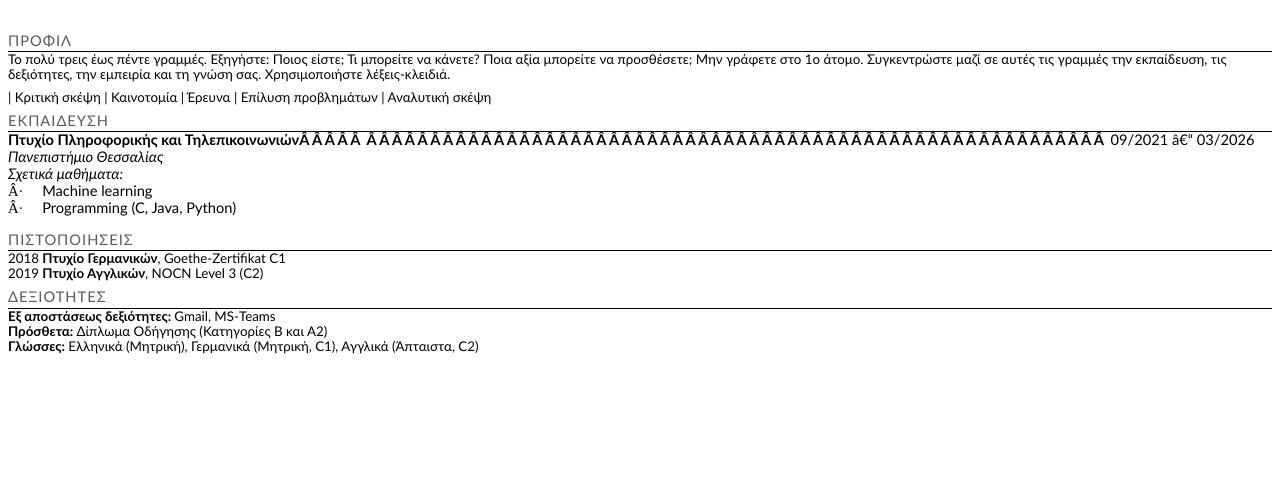
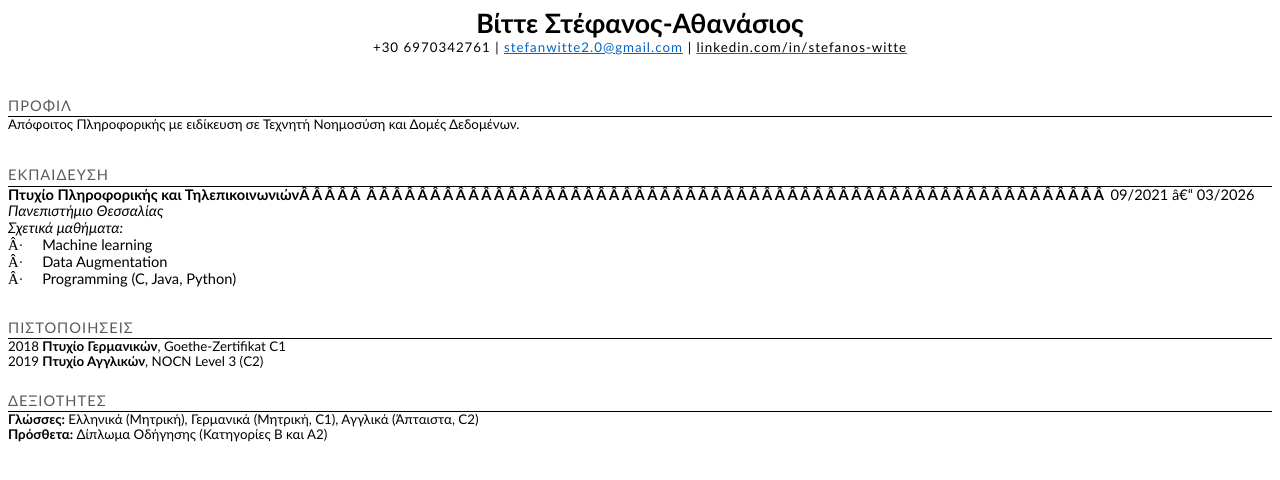
Before and after one commit to SW-160/sw-160.github.io, a plain HTML site: page index.html in a window 1280 px wide. Drawn offline with Linux system fonts and the light colour scheme.

Commit message:
Update index.html

```diff
--- a/index.html
+++ b/index.html
@@ -10,23 +10,23 @@ xmlns="http://www.w3.org/TR/REC-html40">
 <meta name=ProgId content=Word.Document>
 <meta name=Generator content="Microsoft Word 15">
 <meta name=Originator content="Microsoft Word 15">
-<link rel=File-List href="CV-GR%20v1_files/filelist.xml">
+<link rel=File-List href="CV-GR_files/filelist.xml">
 <!--[if gte mso 9]><xml>
  <o:DocumentProperties>
   <o:Author>Careers Assistant</o:Author>
   <o:Template>Normal</o:Template>
   <o:LastAuthor>WITTE STEFANOS-ATHANASIOS</o:LastAuthor>
   <o:Revision>2</o:Revision>
-  <o:TotalTime>72</o:TotalTime>
+  <o:TotalTime>2</o:TotalTime>
   <o:LastPrinted>2020-12-01T14:14:00Z</o:LastPrinted>
-  <o:Created>2026-03-03T15:12:00Z</o:Created>
-  <o:LastSaved>2026-03-03T15:12:00Z</o:LastSaved>
+  <o:Created>2026-03-03T15:50:00Z</o:Created>
+  <o:LastSaved>2026-03-03T15:50:00Z</o:LastSaved>
   <o:Pages>1</o:Pages>
-  <o:Words>128</o:Words>
-  <o:Characters>730</o:Characters>
-  <o:Lines>6</o:Lines>
+  <o:Words>106</o:Words>
+  <o:Characters>607</o:Characters>
+  <o:Lines>5</o:Lines>
   <o:Paragraphs>1</o:Paragraphs>
-  <o:CharactersWithSpaces>857</o:CharactersWithSpaces>
+  <o:CharactersWithSpaces>712</o:CharactersWithSpaces>
   <o:Version>16.00</o:Version>
  </o:DocumentProperties>
  <o:CustomDocumentProperties>
@@ -36,14 +36,14 @@ xmlns="http://www.w3.org/TR/REC-html40">
   <o:AllowPNG/>
  </o:OfficeDocumentSettings>
 </xml><![endif]-->
-<link rel=dataStoreItem href="CV-GR%20v1_files/item0001.xml"
-target="CV-GR%20v1_files/props002.xml">
-<link rel=dataStoreItem href="CV-GR%20v1_files/item0003.xml"
-target="CV-GR%20v1_files/props004.xml">
-<link rel=dataStoreItem href="CV-GR%20v1_files/item0005.xml"
-target="CV-GR%20v1_files/props006.xml">
-<link rel=themeData href="CV-GR%20v1_files/themedata.thmx">
-<link rel=colorSchemeMapping href="CV-GR%20v1_files/colorschememapping.xml">
+<link rel=dataStoreItem href="CV-GR_files/item0001.xml"
+target="CV-GR_files/props002.xml">
+<link rel=dataStoreItem href="CV-GR_files/item0003.xml"
+target="CV-GR_files/props004.xml">
+<link rel=dataStoreItem href="CV-GR_files/item0005.xml"
+target="CV-GR_files/props006.xml">
+<link rel=themeData href="CV-GR_files/themedata.thmx">
+<link rel=colorSchemeMapping href="CV-GR_files/colorschememapping.xml">
 <!--[if gte mso 9]><xml>
  <w:WordDocument>
   <w:SpellingState>Clean</w:SpellingState>
@@ -1002,16 +1002,16 @@ span.SpellE
 	line-height:107%;}
  /* Page Definitions */
  @page
-	{mso-footnote-separator:url("CV-GR%20v1_files/header.htm") fs;
-	mso-footnote-continuation-separator:url("CV-GR%20v1_files/header.htm") fcs;
-	mso-endnote-separator:url("CV-GR%20v1_files/header.htm") es;
-	mso-endnote-continuation-separator:url("CV-GR%20v1_files/header.htm") ecs;}
+	{mso-footnote-separator:url("CV-GR_files/header.htm") fs;
+	mso-footnote-continuation-separator:url("CV-GR_files/header.htm") fcs;
+	mso-endnote-separator:url("CV-GR_files/header.htm") es;
+	mso-endnote-continuation-separator:url("CV-GR_files/header.htm") ecs;}
 @page WordSection1
 	{size:612.0pt 792.0pt;
 	margin:72.0pt 72.0pt 72.0pt 72.0pt;
 	mso-header-margin:36.0pt;
 	mso-footer-margin:36.0pt;
-	mso-header:url("CV-GR%20v1_files/header.htm") h1;
+	mso-header:url("CV-GR_files/header.htm") h1;
 	mso-paper-source:0;}
 div.WordSection1
 	{page:WordSection1;}
@@ -1474,16 +1474,60 @@ word-wrap:break-word'>
 
 <div class=WordSection1>
 
+<p class=MsoNormal align=center style='margin-bottom:0cm;text-align:center;
+line-height:115%'><b style='mso-bidi-font-weight:normal'><span lang=EL
+style='font-size:20.0pt;line-height:115%;mso-bidi-font-family:Calibri;
+mso-bidi-theme-font:minor-latin;mso-ansi-language:EL'>&#914;&#943;&#964;&#964;&#949;
+&#931;&#964;&#941;&#966;&#945;&#957;&#959;&#962;-&#913;&#952;&#945;&#957;&#940;&#963;&#953;&#959;&#962;<o:p></o:p></span></b></p>
+
+<p class=MsoSubtitle align=center style='margin-bottom:0cm;text-align:center'><span
+lang=EL style='font-size:10.0pt;mso-bidi-font-size:11.0pt;line-height:107%;
+color:windowtext;mso-ansi-language:EL'>+30 6970342761 | </span><span
+lang=EN-GB><a href="mailto:stefanwitte2.0@gmail.com"><span lang=EN-US
+style='font-size:10.0pt;mso-bidi-font-size:11.0pt;line-height:107%;mso-ansi-language:
+EN-US'>stefanwitte</span><span lang=EL style='font-size:10.0pt;mso-bidi-font-size:
+11.0pt;line-height:107%;mso-ansi-language:EL'>2.0@</span><span lang=EN-US
+style='font-size:10.0pt;mso-bidi-font-size:11.0pt;line-height:107%;mso-ansi-language:
+EN-US'>g</span><span style='font-size:10.0pt;mso-bidi-font-size:11.0pt;
+line-height:107%'>mail</span><span lang=EL style='font-size:10.0pt;mso-bidi-font-size:
+11.0pt;line-height:107%;mso-ansi-language:EL'>.</span><span style='font-size:
+10.0pt;mso-bidi-font-size:11.0pt;line-height:107%'>com</span></a></span><span
+lang=EN-GB style='mso-ansi-language:EL'> </span><span lang=EL style='font-size:
+10.0pt;mso-bidi-font-size:11.0pt;line-height:107%;color:windowtext;mso-ansi-language:
+EL'>| </span><span class=SpellE><span class=MsoHyperlink><span lang=EN-GB
+style='font-size:10.0pt;mso-bidi-font-size:11.0pt;line-height:107%;color:windowtext;
+text-decoration:none;text-underline:none'>linkedin</span></span></span><span
+class=MsoHyperlink><span lang=EL style='font-size:10.0pt;mso-bidi-font-size:
+11.0pt;line-height:107%;color:windowtext;mso-ansi-language:EL;text-decoration:
+none;text-underline:none'>.</span></span><span class=MsoHyperlink><span
+lang=EN-GB style='font-size:10.0pt;mso-bidi-font-size:11.0pt;line-height:107%;
+color:windowtext;text-decoration:none;text-underline:none'>com</span></span><span
+class=MsoHyperlink><span lang=EL style='font-size:10.0pt;mso-bidi-font-size:
+11.0pt;line-height:107%;color:windowtext;mso-ansi-language:EL;text-decoration:
+none;text-underline:none'>/</span></span><span class=MsoHyperlink><span
+lang=EN-GB style='font-size:10.0pt;mso-bidi-font-size:11.0pt;line-height:107%;
+color:windowtext;text-decoration:none;text-underline:none'>in</span></span><span
+class=MsoHyperlink><span lang=EL style='font-size:10.0pt;mso-bidi-font-size:
+11.0pt;line-height:107%;color:windowtext;mso-ansi-language:EL;text-decoration:
+none;text-underline:none'>/</span></span><span class=SpellE><span
+class=MsoHyperlink><span lang=EN-GB style='font-size:10.0pt;mso-bidi-font-size:
+11.0pt;line-height:107%;color:windowtext;text-decoration:none;text-underline:
+none'>stefanos</span></span></span><span class=MsoHyperlink><span lang=EL
+style='font-size:10.0pt;mso-bidi-font-size:11.0pt;line-height:107%;color:windowtext;
+mso-ansi-language:EL;text-decoration:none;text-underline:none'>-</span></span><span
+class=SpellE><span class=MsoHyperlink><span lang=EN-GB style='font-size:10.0pt;
+mso-bidi-font-size:11.0pt;line-height:107%;color:windowtext;text-decoration:
+none;text-underline:none'>witte</span></span></span><span lang=EL
+style='font-size:10.0pt;mso-bidi-font-size:11.0pt;line-height:107%;color:windowtext;
+mso-ansi-language:EL'><o:p></o:p></span></p>
+
+<p class=MsoSubtitle style='margin-bottom:0cm;line-height:115%'><span
+lang=EN-US style='mso-ansi-language:EN-US'><o:p>&nbsp;</o:p></span></p>
+
+<p class=MsoNormal><span lang=EN-US style='mso-ansi-language:EN-US'><o:p>&nbsp;</o:p></span></p>
+
 <div style='mso-element:para-border-div;border:none;border-bottom:solid windowtext 1.0pt;
 mso-border-bottom-alt:solid windowtext .5pt;padding:0cm 0cm 1.0pt 0cm'>
-
-<p class=MsoSubtitle style='margin-bottom:0cm;line-height:115%;border:none;
-mso-border-bottom-alt:solid windowtext .5pt;padding:0cm;mso-padding-alt:0cm 0cm 1.0pt 0cm'><span
-lang=EL style='font-size:5.0pt;line-height:115%;mso-ansi-language:EL'><o:p>&nbsp;</o:p></span></p>
-
-<p class=MsoSubtitle style='margin-bottom:0cm;line-height:115%;border:none;
-mso-border-bottom-alt:solid windowtext .5pt;padding:0cm;mso-padding-alt:0cm 0cm 1.0pt 0cm'><span
-lang=EN-US style='mso-ansi-language:EN-US'><o:p>&nbsp;</o:p></span></p>
 
 <p class=MsoSubtitle style='margin-bottom:0cm;line-height:115%;border:none;
 mso-border-bottom-alt:solid windowtext .5pt;padding:0cm;mso-padding-alt:0cm 0cm 1.0pt 0cm'><span
@@ -1492,44 +1536,18 @@ lang=EL style='mso-ansi-language:EL'>&#928;&#929;&#927;&#934;&#921;&#923;<o:p></
 </div>
 
 <p class=MsoNoSpacing style='line-height:115%'><span lang=EL style='font-size:
-10.0pt;line-height:115%;mso-fareast-font-family:Carlito;mso-ansi-language:EL'>&#932;&#959;
-&#960;&#959;&#955;&#973; &#964;&#961;&#949;&#953;&#962; &#941;&#969;&#962;
-&#960;&#941;&#957;&#964;&#949; &#947;&#961;&#945;&#956;&#956;&#941;&#962;.
-&#917;&#958;&#951;&#947;&#942;&#963;&#964;&#949;:
-&#928;&#959;&#953;&#959;&#962; &#949;&#943;&#963;&#964;&#949;; &#932;&#953;
-&#956;&#960;&#959;&#961;&#949;&#943;&#964;&#949; &#957;&#945;
-&#954;&#940;&#957;&#949;&#964;&#949;? &#928;&#959;&#953;&#945;
-&#945;&#958;&#943;&#945; &#956;&#960;&#959;&#961;&#949;&#943;&#964;&#949;
-&#957;&#945; &#960;&#961;&#959;&#963;&#952;&#941;&#963;&#949;&#964;&#949;;
-&#924;&#951;&#957; &#947;&#961;&#940;&#966;&#949;&#964;&#949; &#963;&#964;&#959;
-1&#959; &#940;&#964;&#959;&#956;&#959;.
-&#931;&#965;&#947;&#954;&#949;&#957;&#964;&#961;&#974;&#963;&#964;&#949;
-&#956;&#945;&#950;&#943; &#963;&#949; &#945;&#965;&#964;&#941;&#962;
-&#964;&#953;&#962; &#947;&#961;&#945;&#956;&#956;&#941;&#962; &#964;&#951;&#957;
-&#949;&#954;&#960;&#945;&#943;&#948;&#949;&#965;&#963;&#951;,
-&#964;&#953;&#962;
-&#948;&#949;&#958;&#953;&#972;&#964;&#951;&#964;&#949;&#962;,
-&#964;&#951;&#957; &#949;&#956;&#960;&#949;&#953;&#961;&#943;&#945;
-&#954;&#945;&#953; &#964;&#951; &#947;&#957;&#974;&#963;&#951;
-&#963;&#945;&#962;.
-&#935;&#961;&#951;&#963;&#953;&#956;&#959;&#960;&#959;&#953;&#942;&#963;&#964;&#949;
-&#955;&#941;&#958;&#949;&#953;&#962;-&#954;&#955;&#949;&#953;&#948;&#953;&#940;.</span><span
-lang=EL style='font-size:5.0pt;line-height:115%;mso-fareast-font-family:Carlito;
-mso-ansi-language:EL'><o:p></o:p></span></p>
+10.0pt;line-height:115%;mso-fareast-font-family:Carlito;mso-ansi-language:EL'>&#913;&#960;&#972;&#966;&#959;&#953;&#964;&#959;&#962;
+&#928;&#955;&#951;&#961;&#959;&#966;&#959;&#961;&#953;&#954;&#942;&#962;
+&#956;&#949; &#949;&#953;&#948;&#943;&#954;&#949;&#965;&#963;&#951; &#963;&#949;
+&#932;&#949;&#967;&#957;&#951;&#964;&#942; &#925;&#959;&#951;&#956;&#959;&#963;&#973;&#963;&#951;
+&#954;&#945;&#953; &#916;&#959;&#956;&#941;&#962;
+&#916;&#949;&#948;&#959;&#956;&#941;&#957;&#969;&#957;.<o:p></o:p></span></p>
 
 <p class=MsoNoSpacing style='line-height:115%'><span lang=EL style='font-size:
-5.0pt;line-height:115%;mso-fareast-font-family:Carlito;mso-ansi-language:EL'><o:p>&nbsp;</o:p></span></p>
+10.0pt;line-height:115%;mso-fareast-font-family:Carlito;mso-ansi-language:EL'><o:p>&nbsp;</o:p></span></p>
 
 <p class=MsoNoSpacing style='line-height:115%'><span lang=EL style='font-size:
-10.0pt;line-height:115%;mso-ansi-language:EL'>|
-&#922;&#961;&#953;&#964;&#953;&#954;&#942; &#963;&#954;&#941;&#968;&#951; |
-&#922;&#945;&#953;&#957;&#959;&#964;&#959;&#956;&#943;&#945; |
-&#904;&#961;&#949;&#965;&#957;&#945; |
-&#917;&#960;&#943;&#955;&#965;&#963;&#951;
-&#960;&#961;&#959;&#946;&#955;&#951;&#956;&#940;&#964;&#969;&#957; |
-&#913;&#957;&#945;&#955;&#965;&#964;&#953;&#954;&#942;
-&#963;&#954;&#941;&#968;&#951;</span><span lang=EL style='font-size:8.0pt;
-line-height:115%;mso-ansi-language:EL'><o:p></o:p></span></p>
+8.0pt;line-height:115%;mso-ansi-language:EL'><o:p>&nbsp;</o:p></span></p>
 
 <p class=MsoNoSpacing align=center style='text-align:center;line-height:115%'><span
 lang=EL style='font-size:5.0pt;line-height:115%;mso-ansi-language:EL'><o:p>&nbsp;</o:p></span></p>
@@ -1577,8 +1595,21 @@ lang=EN-GB style='font-size:11.0pt;line-height:115%;font-family:Symbol;
 mso-fareast-font-family:Symbol;mso-bidi-font-family:Symbol;mso-ansi-language:
 EN-GB'><span style='mso-list:Ignore'>·<span style='font:7.0pt "Times New Roman"'>&nbsp;&nbsp;&nbsp;&nbsp;&nbsp;&nbsp;&nbsp;
 </span></span></span><![endif]><span lang=EN-US style='font-size:11.0pt;
+line-height:115%;mso-ansi-language:EN-US'>Data Augmentation</span><span
+lang=EN-GB style='font-size:11.0pt;line-height:115%;mso-ansi-language:EN-GB'><o:p></o:p></span></p>
+
+<p class=MsoNoSpacing style='margin-left:18.0pt;text-align:justify;text-indent:
+-18.0pt;line-height:115%;mso-list:l4 level1 lfo6'><![if !supportLists]><span
+lang=EN-GB style='font-size:11.0pt;line-height:115%;font-family:Symbol;
+mso-fareast-font-family:Symbol;mso-bidi-font-family:Symbol;mso-ansi-language:
+EN-GB'><span style='mso-list:Ignore'>·<span style='font:7.0pt "Times New Roman"'>&nbsp;&nbsp;&nbsp;&nbsp;&nbsp;&nbsp;&nbsp;
+</span></span></span><![endif]><span lang=EN-US style='font-size:11.0pt;
 line-height:115%;mso-ansi-language:EN-US'>Programming (C, Java, Python)</span><span
 lang=EN-GB style='font-size:11.0pt;line-height:115%;mso-ansi-language:EN-GB'><o:p></o:p></span></p>
+
+<p class=MsoNoSpacing style='margin-left:18.0pt;text-align:justify;line-height:
+115%'><span lang=EN-GB style='font-size:11.0pt;line-height:115%;mso-ansi-language:
+EN-GB'><o:p>&nbsp;</o:p></span></p>
 
 <p class=MsoNoSpacing style='line-height:115%'><span lang=EN-GB
 style='font-size:5.0pt;line-height:115%;mso-ansi-language:EN-GB'><o:p>&nbsp;</o:p></span></p>
@@ -1622,6 +1653,9 @@ lang=EN-US style='font-size:10.0pt;line-height:115%;mso-ansi-language:EN-US'>C</
 lang=EL style='font-size:10.0pt;line-height:115%;mso-ansi-language:EL'>2)<o:p></o:p></span></p>
 
 <p class=MsoNoSpacing style='line-height:115%'><span lang=EL style='font-size:
+10.0pt;line-height:115%;mso-ansi-language:EL'><o:p>&nbsp;</o:p></span></p>
+
+<p class=MsoNoSpacing style='line-height:115%'><span lang=EL style='font-size:
 5.0pt;line-height:115%;mso-ansi-language:EL'><o:p>&nbsp;</o:p></span></p>
 
 <div style='mso-element:para-border-div;border:none;border-bottom:solid windowtext 1.0pt;
@@ -1633,26 +1667,6 @@ lang=EL style='mso-bidi-font-size:12.0pt;line-height:115%;mso-ansi-language:
 EL'>&#916;&#917;&#926;&#921;&#927;&#932;&#919;&#932;&#917;&#931;<o:p></o:p></span></p>
 
 </div>
-
-<p class=MsoNoSpacing style='line-height:115%'><b style='mso-bidi-font-weight:
-normal'><span lang=EN-GB style='font-size:10.0pt;line-height:115%;mso-ansi-language:
-EN-GB'>E</span></b><b style='mso-bidi-font-weight:normal'><span lang=EL
-style='font-size:10.0pt;line-height:115%;mso-ansi-language:EL'>&#958;
-&#945;&#960;&#959;&#963;&#964;&#940;&#963;&#949;&#969;&#962; &#948;&#949;&#958;&#953;&#972;&#964;&#951;&#964;&#949;&#962;:
-</span></b><span lang=EN-GB style='font-size:10.0pt;line-height:115%;
-mso-ansi-language:EN-GB'>Gmail</span><span lang=EL style='font-size:10.0pt;
-line-height:115%;mso-ansi-language:EL'>, </span><span lang=EN-US
-style='font-size:10.0pt;line-height:115%;mso-ansi-language:EN-US'>MS</span><span
-lang=EL style='font-size:10.0pt;line-height:115%;mso-ansi-language:EL'>-</span><span
-lang=EN-US style='font-size:10.0pt;line-height:115%;mso-ansi-language:EN-US'>Teams</span><span
-lang=EL style='font-size:10.0pt;line-height:115%;mso-ansi-language:EL'><o:p></o:p></span></p>
-
-<p class=MsoNoSpacing style='line-height:115%'><b style='mso-bidi-font-weight:
-normal'><span lang=EL style='font-size:10.0pt;line-height:115%;mso-ansi-language:
-EL'>&#928;&#961;&#972;&#963;&#952;&#949;&#964;&#945;: </span></b><span lang=EL
-style='font-size:10.0pt;line-height:115%;mso-ansi-language:EL'>&#916;&#943;&#960;&#955;&#969;&#956;&#945;
-&#927;&#948;&#942;&#947;&#951;&#963;&#951;&#962; (&#922;&#945;&#964;&#951;&#947;&#959;&#961;&#943;&#949;&#962;
-&#914; &#954;&#945;&#953; &#913;2)<b style='mso-bidi-font-weight:normal'><o:p></o:p></b></span></p>
 
 <p class=MsoNoSpacing style='line-height:115%'><b style='mso-bidi-font-weight:
 normal'><span lang=EL style='font-size:10.0pt;line-height:115%;mso-ansi-language:
@@ -1667,6 +1681,16 @@ mso-ansi-language:EL'>1), &#913;&#947;&#947;&#955;&#953;&#954;&#940;
 style='font-size:10.0pt;line-height:115%;mso-ansi-language:EN-US'>C</span><span
 lang=EL style='font-size:10.0pt;line-height:115%;mso-ansi-language:EL'>2)<o:p></o:p></span></p>
 
+<p class=MsoNoSpacing style='line-height:115%'><b style='mso-bidi-font-weight:
+normal'><span lang=EL style='font-size:10.0pt;line-height:115%;mso-ansi-language:
+EL'>&#928;&#961;&#972;&#963;&#952;&#949;&#964;&#945;: </span></b><span lang=EL
+style='font-size:10.0pt;line-height:115%;mso-ansi-language:EL'>&#916;&#943;&#960;&#955;&#969;&#956;&#945;
+&#927;&#948;&#942;&#947;&#951;&#963;&#951;&#962; (&#922;&#945;&#964;&#951;&#947;&#959;&#961;&#943;&#949;&#962;
+&#914; &#954;&#945;&#953; &#913;2)<b style='mso-bidi-font-weight:normal'><o:p></o:p></b></span></p>
+
+<p class=MsoNoSpacing style='line-height:115%'><span lang=EL style='font-size:
+10.0pt;line-height:115%;mso-ansi-language:EL'><o:p>&nbsp;</o:p></span></p>
+
 </div>
 
 </body>
```
